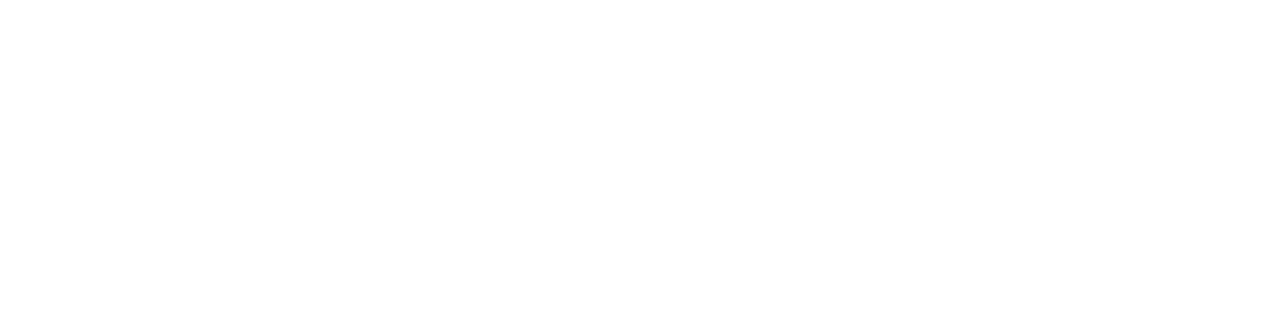
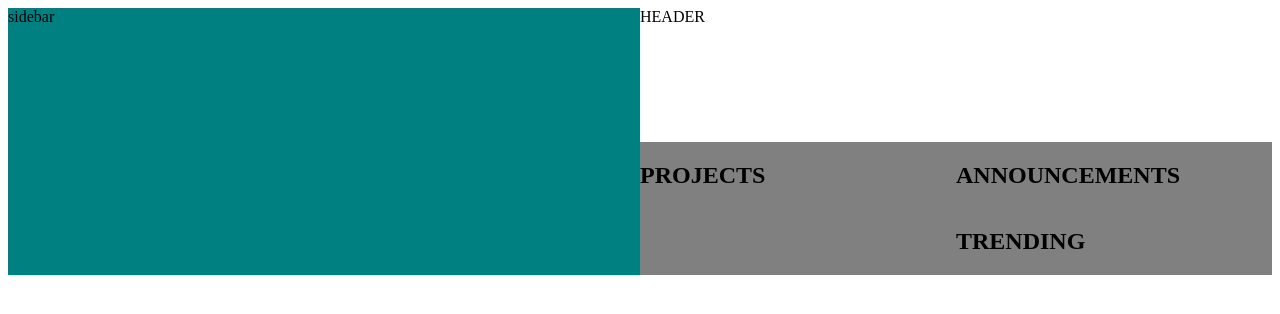
Before and after one commit to BobSlim/odin-dashboard, a plain HTML site: page index.html in a window 1280 px wide. Drawn offline with Linux system fonts and the light colour scheme.

Commit message:
add main grid layout

```diff
--- a/index.html
+++ b/index.html
@@ -5,23 +5,33 @@
     <meta http-equiv="X-UA-Compatible" content="IE=edge">
     <meta name="viewport" content="width=device-width, initial-scale=1.0">
     <title>Document</title>
+    <link rel="stylesheet" href="style.css">
 </head>
 <body>
     <nav class = "sidebar">
-
+        sidebar
     </nav>
     <header class = "header">
-
+        HEADER
     </header>
     <main class="main">
         <section class="projects">
+            <h2>PROJECTS</h2>
+            <div class="projects-grid">
 
+            </div>
         </section>
         <section class="announcements">
+            <h2>ANNOUNCEMENTS</h2>
+            <ul class="announcements-list">
 
+            </ul>
         </section>
         <section class="trending">
+            <h2>TRENDING</h2>
+            <ul class="trending-list">
 
+            </ul>
         </section>
     </main>
 </body>
--- a/style.css
+++ b/style.css
@@ -1,5 +1,12 @@
+body{
+    display: grid;
+    grid-template-columns: 1fr 1fr;
+    grid-template-rows: 1fr 1fr;
+}
+
 .sidebar{
-
+    background-color: teal;
+    grid-row: 1/3;
 }
 
 .header{
@@ -7,10 +14,18 @@
 }
 
 .main{
+    background-color: gray;
 
+    display: grid;
+    grid-template-columns: 1fr 1fr;
+    grid-template-rows: 1fr 1fr;
 }
 
 .projects{
+    grid-row: 1/3;
+}
+
+.projects-grid{
 
 }
 
@@ -18,6 +33,14 @@
 
 }
 
+.announcements-list{
+
+}
+
 .trending{
 
 }
+
+.trending-list{
+
+}
```
